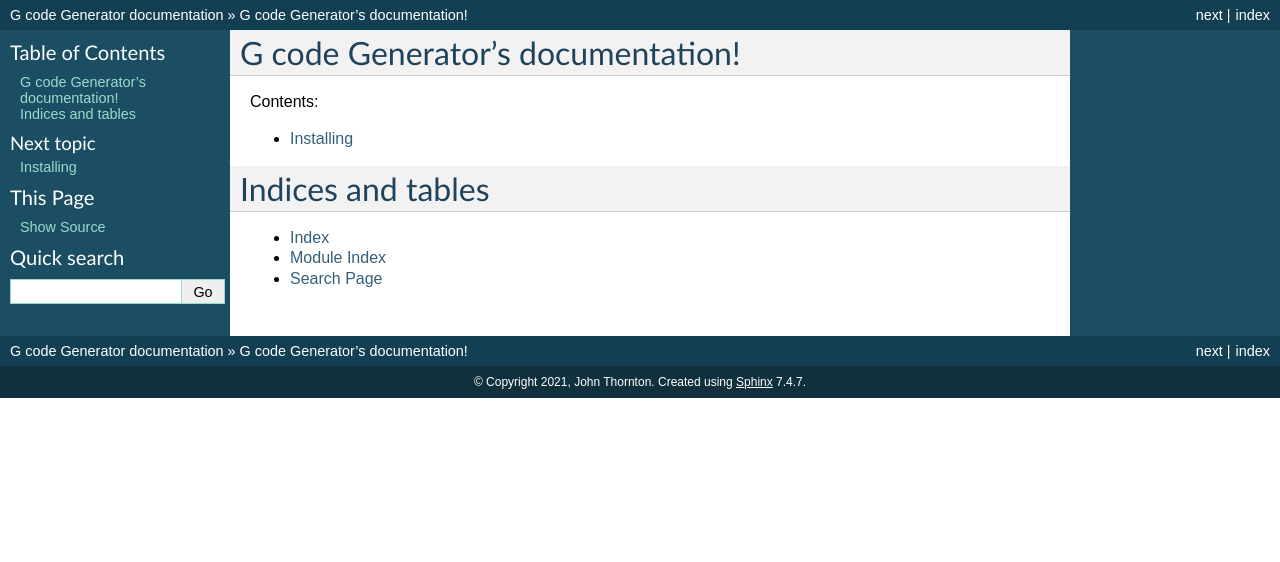
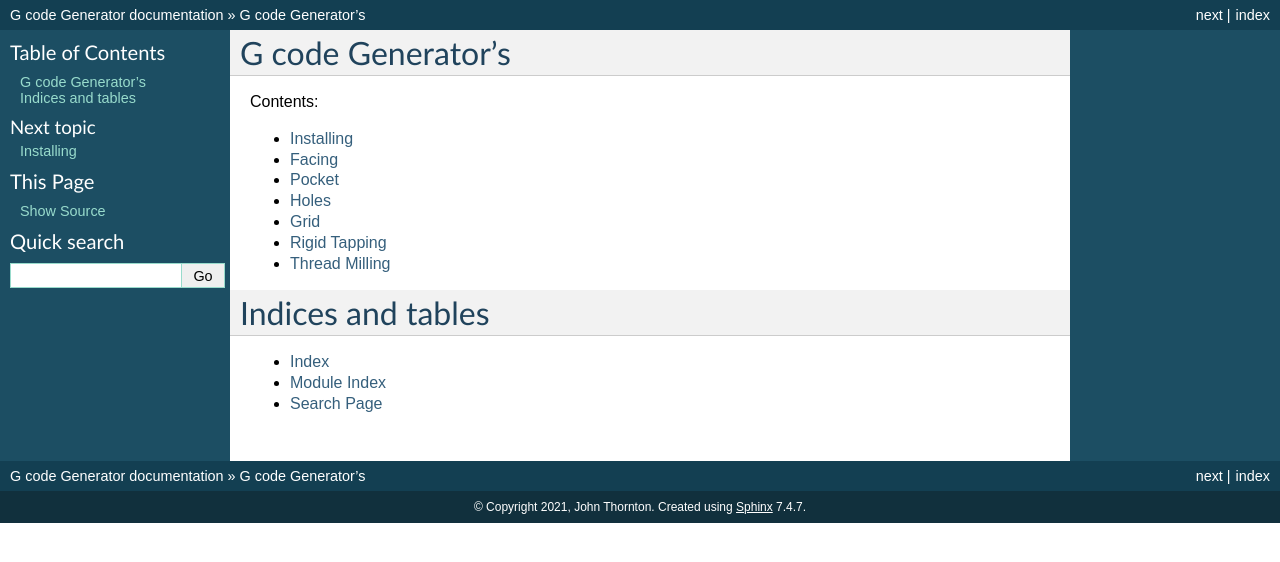
Before and after one commit to jethornton/gcode, a Sphinx documentation site: the page built from docs/source/index.rst, in a window 1280 px wide. Shown: the top 562 px of the page. Built offline with Sphinx 7.4.7, drawn with Linux system fonts in a browser that asks for light colours.

Commit message:
add docs

```diff
--- /dev/null
+++ b/docs/source/grid.rst
@@ -0,0 +1,2 @@
+Grid
+====
--- /dev/null
+++ b/docs/source/hole.rst
@@ -0,0 +1,2 @@
+Holes
+=====
--- a/docs/source/index.rst
+++ b/docs/source/index.rst
@@ -3,14 +3,20 @@
    You can adapt this file completely to your liking, but it should at least
    contain the root `toctree` directive.
 
-G code Generator's documentation!
-=================================
+G code Generator's
+==================
 
 .. toctree::
    :maxdepth: 2
    :caption: Contents:
 
    install
+   face
+   pocket
+   hole
+   grid
+   tap
+   thread
 
 
 Indices and tables
--- /dev/null
+++ b/docs/source/pocket.rst
@@ -0,0 +1,2 @@
+Pocket
+======
--- /dev/null
+++ b/docs/source/tap.rst
@@ -0,0 +1,2 @@
+Rigid Tapping
+=============
--- /dev/null
+++ b/docs/source/thread.rst
@@ -0,0 +1,2 @@
+Thread Milling
+==============
```
Also changed, not shown: docs/source/face.rst (added, +10 -0 lines), docs/source/images/face-01.png (added), docs/source/images/face-02.png (added).
